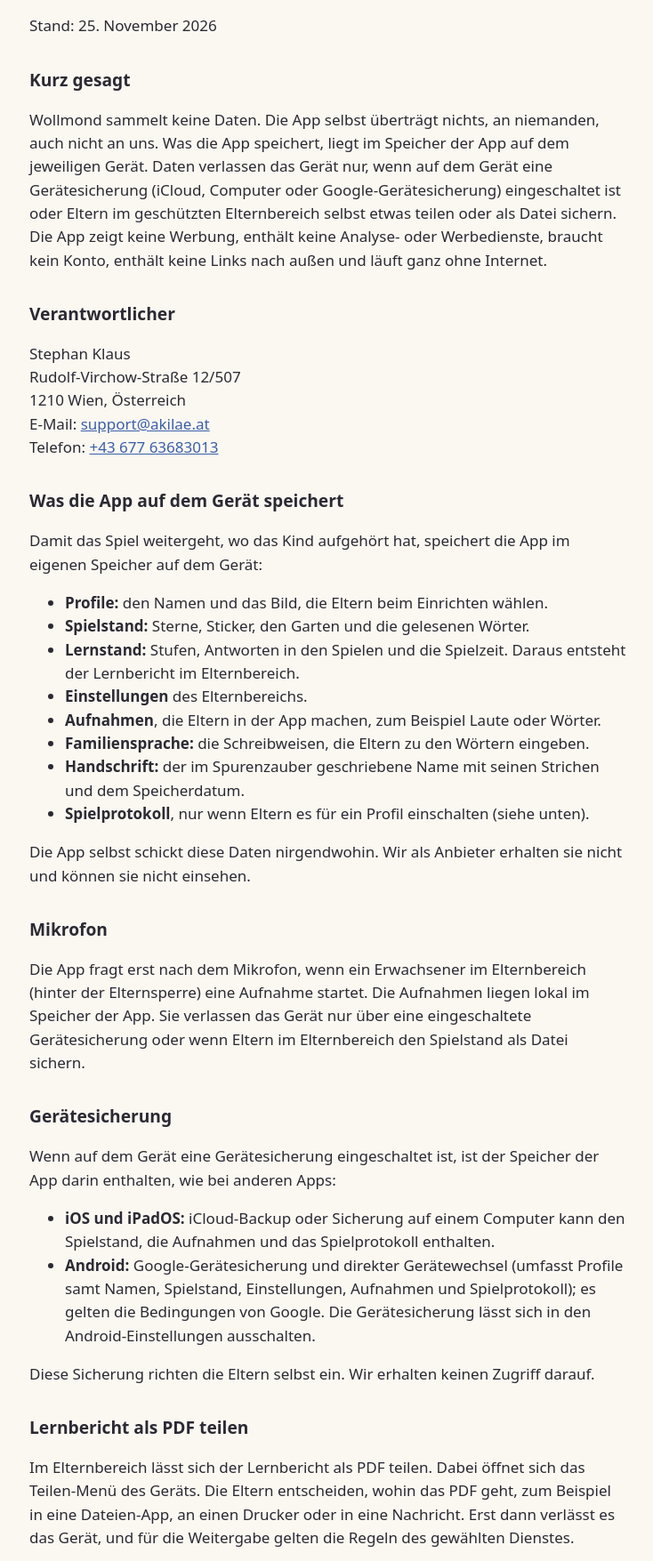
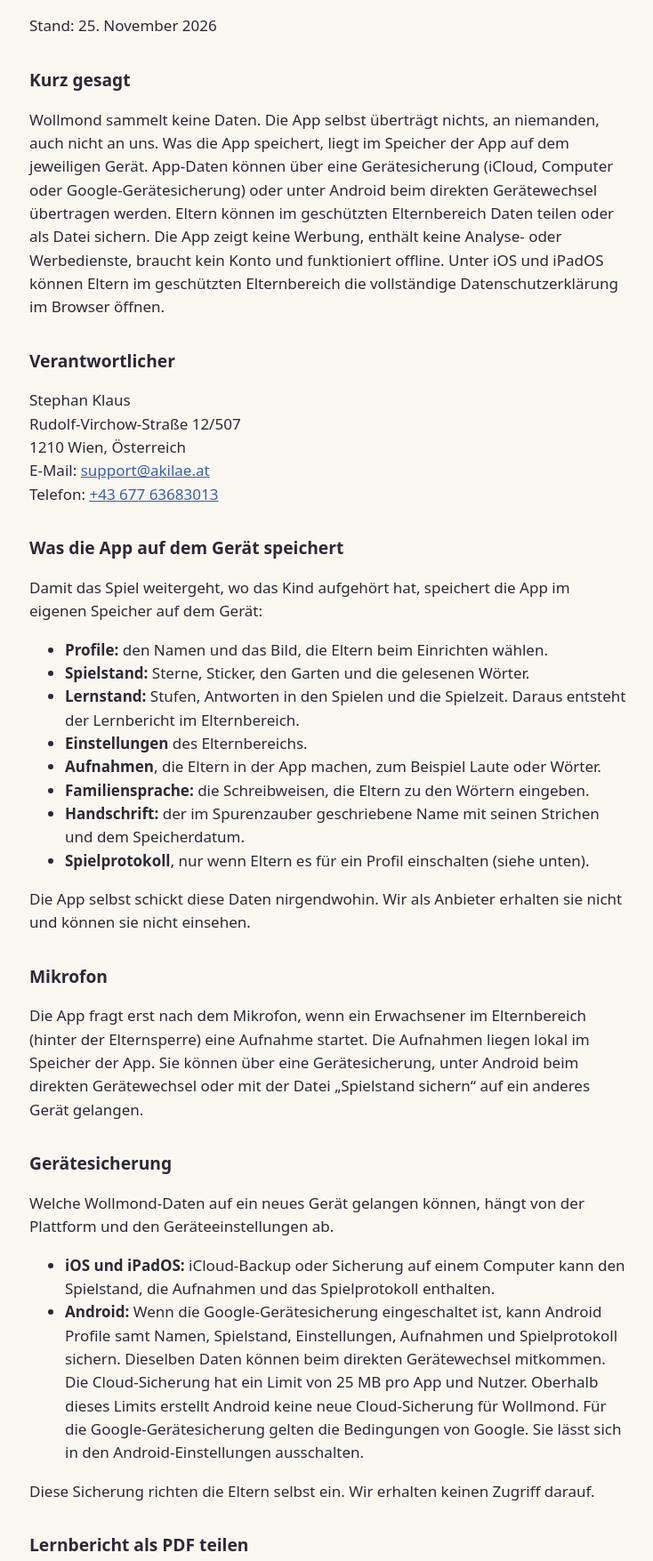
Before and after one commit to mfgAkilae/wollmond, a plain HTML site: page datenschutz.html in a window 1280 px wide. Shown: the part 132-1887 px from the top of the page at 89% size, without its empty margins (271-1005 px from the left). Drawn offline with Linux system fonts and the light colour scheme.

Commit message:
Datenschutzlink für Eltern und Android-Gerätesicherung erklären

```diff
--- a/datenschutz.html
+++ b/datenschutz.html
@@ -13,7 +13,7 @@
 <p>Stand: 25. November 2026</p>
 
 <h2>Kurz gesagt</h2>
-<p>Wollmond sammelt keine Daten. Die App selbst überträgt nichts, an niemanden, auch nicht an uns. Was die App speichert, liegt im Speicher der App auf dem jeweiligen Gerät. Daten verlassen das Gerät nur, wenn auf dem Gerät eine Gerätesicherung (iCloud, Computer oder Google-Gerätesicherung) eingeschaltet ist oder Eltern im geschützten Elternbereich selbst etwas teilen oder als Datei sichern. Die App zeigt keine Werbung, enthält keine Analyse- oder Werbedienste, braucht kein Konto, enthält keine Links nach außen und läuft ganz ohne Internet.</p>
+<p>Wollmond sammelt keine Daten. Die App selbst überträgt nichts, an niemanden, auch nicht an uns. Was die App speichert, liegt im Speicher der App auf dem jeweiligen Gerät. App-Daten können über eine Gerätesicherung (iCloud, Computer oder Google-Gerätesicherung) oder unter Android beim direkten Gerätewechsel übertragen werden. Eltern können im geschützten Elternbereich Daten teilen oder als Datei sichern. Die App zeigt keine Werbung, enthält keine Analyse- oder Werbedienste, braucht kein Konto und funktioniert offline. Unter iOS und iPadOS können Eltern im geschützten Elternbereich die vollständige Datenschutzerklärung im Browser öffnen.</p>
 
 <h2>Verantwortlicher</h2>
 <p>Stephan Klaus<br>
@@ -37,13 +37,13 @@ Telefon: <span class="k-tel"><noscript>+43&nbsp;677&nbsp;&middot;&nbsp;6368&nbsp
 <p>Die App selbst schickt diese Daten nirgendwohin. Wir als Anbieter erhalten sie nicht und können sie nicht einsehen.</p>
 
 <h2>Mikrofon</h2>
-<p>Die App fragt erst nach dem Mikrofon, wenn ein Erwachsener im Elternbereich (hinter der Elternsperre) eine Aufnahme startet. Die Aufnahmen liegen lokal im Speicher der App. Sie verlassen das Gerät nur über eine eingeschaltete Gerätesicherung oder wenn Eltern im Elternbereich den Spielstand als Datei sichern.</p>
+<p>Die App fragt erst nach dem Mikrofon, wenn ein Erwachsener im Elternbereich (hinter der Elternsperre) eine Aufnahme startet. Die Aufnahmen liegen lokal im Speicher der App. Sie können über eine Gerätesicherung, unter Android beim direkten Gerätewechsel oder mit der Datei „Spielstand sichern“ auf ein anderes Gerät gelangen.</p>
 
 <h2>Gerätesicherung</h2>
-<p>Wenn auf dem Gerät eine Gerätesicherung eingeschaltet ist, ist der Speicher der App darin enthalten, wie bei anderen Apps:</p>
+<p>Welche Wollmond-Daten auf ein neues Gerät gelangen können, hängt von der Plattform und den Geräteeinstellungen ab.</p>
 <ul>
 <li><strong>iOS und iPadOS:</strong> iCloud-Backup oder Sicherung auf einem Computer kann den Spielstand, die Aufnahmen und das Spielprotokoll enthalten.</li>
-<li><strong>Android:</strong> Google-Gerätesicherung und direkter Gerätewechsel (umfasst Profile samt Namen, Spielstand, Einstellungen, Aufnahmen und Spielprotokoll); es gelten die Bedingungen von Google. Die Gerätesicherung lässt sich in den Android-Einstellungen ausschalten.</li>
+<li><strong>Android:</strong> Wenn die Google-Gerätesicherung eingeschaltet ist, kann Android Profile samt Namen, Spielstand, Einstellungen, Aufnahmen und Spielprotokoll sichern. Dieselben Daten können beim direkten Gerätewechsel mitkommen. Die Cloud-Sicherung hat ein Limit von 25 MB pro App und Nutzer. Oberhalb dieses Limits erstellt Android keine neue Cloud-Sicherung für Wollmond. Für die Google-Gerätesicherung gelten die Bedingungen von Google. Sie lässt sich in den Android-Einstellungen ausschalten.</li>
 </ul>
 <p>Diese Sicherung richten die Eltern selbst ein. Wir erhalten keinen Zugriff darauf.</p>
 
@@ -64,7 +64,7 @@ Telefon: <span class="k-tel"><noscript>+43&nbsp;677&nbsp;&middot;&nbsp;6368&nbsp
 <li>keine Werbung und keine Werbe- oder Analysedienste Dritter</li>
 <li>kein Tracking, keine Werbe-ID</li>
 <li>kein Konto, keine Anmeldung</li>
-<li>keine Links aus der App ins Internet</li>
+<li>keine externen Links im Kinderbereich</li>
 <li>keine Käufe in der App</li>
 </ul>
 
```
Also changed, not shown: support.html (+2 -2 lines).
